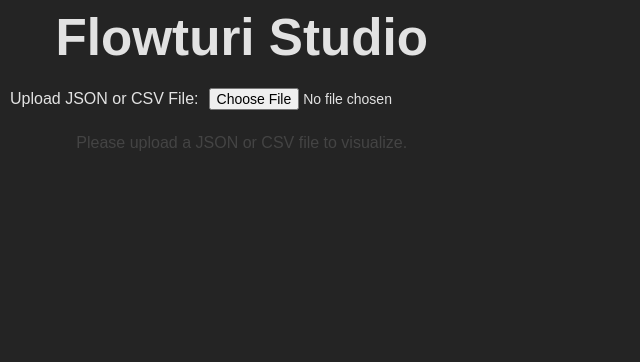
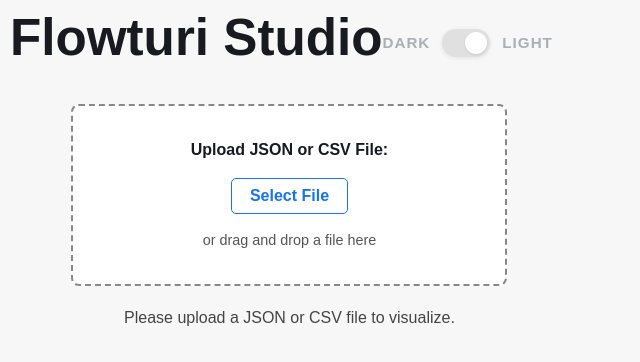
Before and after one commit to ThatOrJohn/flowturi, a React (Vite) app: page / in a window 1280 px wide. Shown: the top 362 px of the page, without its empty margins (0-640 px from the left). Built offline with nearby package versions, Linux system fonts and the light colour scheme.

Commit message:
feat: file drop and dark mode toggle

```diff
--- a/package.json
+++ b/package.json
@@ -14,7 +14,8 @@
     "d3-sankey": "^0.12.3",
     "papaparse": "^5.5.2",
     "react": "^19.1.0",
-    "react-dom": "^19.1.0"
+    "react-dom": "^19.1.0",
+    "react-dropzone": "^14.2.3"
   },
   "devDependencies": {
     "@eslint/js": "^9.25.0",
--- a/src/App.css
+++ b/src/App.css
@@ -2,6 +2,7 @@
   text-align: center;
   padding-top: 10px;
   padding-left: 10px;
+  background: transparent;
 }
 
 svg {
@@ -261,3 +262,171 @@
   rx: 2;
   ry: 2;
 }
+
+/* Theme root styles */
+body.dark {
+  background: #181a20;
+  color: #f3f3f3;
+}
+body.light {
+  background: #f7f7f7;
+  color: #181a20;
+}
+
+/* Remove old .theme-toggle-btn styles if present */
+.theme-toggle-btn {
+  display: none;
+}
+
+/* App header flex layout */
+.app-header {
+  display: flex;
+  align-items: center;
+  justify-content: space-between;
+  padding: 0 16px 10px 0;
+}
+
+.theme-toggle-bar {
+  display: flex;
+  align-items: center;
+  gap: 8px;
+}
+.theme-label-left,
+.theme-label-right {
+  font-size: 0.95em;
+  font-family: Arial, sans-serif;
+  font-weight: 600;
+  color: #a9afb6;
+  letter-spacing: 1px;
+  user-select: none;
+}
+.theme-label-left {
+  margin-right: 4px;
+}
+.theme-label-right {
+  margin-left: 4px;
+}
+
+.theme-switch {
+  position: relative;
+  width: 48px;
+  height: 28px;
+  display: inline-block;
+}
+.theme-switch input {
+  opacity: 0;
+  width: 0;
+  height: 0;
+}
+.theme-switch .slider {
+  position: absolute;
+  cursor: pointer;
+  top: 0;
+  left: 0;
+  right: 0;
+  bottom: 0;
+  background: #e0e0e0;
+  border-radius: 28px;
+  transition: background 0.3s;
+  box-shadow: 0 1px 4px rgba(0, 0, 0, 0.08);
+}
+body.dark .theme-switch .slider {
+  background: #3d3e42;
+}
+.theme-switch .slider:before {
+  content: "";
+  position: absolute;
+  left: 3px;
+  top: 3px;
+  width: 22px;
+  height: 22px;
+  background: #fff;
+  border-radius: 50%;
+  transition: transform 0.3s, background 0.3s;
+  box-shadow: 0 1px 2px rgba(0, 0, 0, 0.1);
+}
+body.dark .theme-switch .slider:before {
+  background: #a9afb6;
+}
+.theme-switch input:checked + .slider:before {
+  transform: translateX(0);
+}
+.theme-switch input:not(:checked) + .slider:before {
+  transform: translateX(20px);
+}
+/* Crescent effect for dark mode */
+.theme-switch input:checked + .slider:after {
+  content: "";
+  position: absolute;
+  left: 3px;
+  top: 3px;
+  width: 22px;
+  height: 22px;
+  background: #3d3e42;
+  border-radius: 50%;
+  z-index: 1;
+  transition: opacity 0.3s;
+  opacity: 1;
+}
+.theme-switch input:not(:checked) + .slider:after {
+  opacity: 0;
+}
+body.light .theme-switch .slider:after {
+  background: #e0e0e0;
+}
+/* Remove old .theme-label styles */
+.theme-label {
+  display: none;
+}
+
+/* Dropzone styles */
+.file-upload-dropzone {
+  border: 2px dashed #888;
+  border-radius: 8px;
+  padding: 24px 16px;
+  margin: 18px auto 18px auto;
+  max-width: 400px;
+  transition: background 0.2s, border-color 0.2s;
+  cursor: pointer;
+  font-family: Arial, sans-serif;
+}
+.file-upload-dropzone.dark {
+  background: #23262f;
+  border-color: #aaa;
+  color: #f3f3f3;
+}
+.file-upload-dropzone.light {
+  background: #fff;
+  border-color: #888;
+  color: #181a20;
+}
+.file-upload-dropzone p {
+  margin: 8px 0;
+}
+
+.dropzone-select-btn {
+  font-size: 1em;
+  padding: 8px 18px;
+  border-radius: 5px;
+  border: none;
+  margin: 8px 0 8px 0;
+  cursor: pointer;
+  font-weight: bold;
+  transition: background 0.2s, color 0.2s;
+}
+.dropzone-select-btn.dark {
+  background: #1a73e8;
+  color: #fff;
+  border: 1px solid #1a73e8;
+}
+.dropzone-select-btn.dark:hover {
+  background: #1761c1;
+}
+.dropzone-select-btn.light {
+  background: #fff;
+  color: #1a73e8;
+  border: 1px solid #1a73e8;
+}
+.dropzone-select-btn.light:hover {
+  background: #e8f0fe;
+}
--- a/src/App.jsx
+++ b/src/App.jsx
@@ -1,18 +1,52 @@
 import { useEffect, useState, useRef } from "react";
+import { useDropzone } from "react-dropzone";
 import SankeyDiagram from "./components/SankeyDiagram";
 import ErrorBoundary from "./components/ErrorBoundary";
 import Papa from "papaparse";
 import "./App.css";
 
+const THEME_KEY = "flowturi-theme";
+
+const getPreferredTheme = () => {
+  // Check localStorage first
+  const stored = localStorage.getItem(THEME_KEY);
+  if (stored === "light" || stored === "dark") return stored;
+  // Check OS-level preference
+  if (
+    window.matchMedia &&
+    window.matchMedia("(prefers-color-scheme: light)").matches
+  ) {
+    return "light";
+  }
+  // Default to dark
+  return "dark";
+};
+
 const App = () => {
   const [snapshots, setSnapshots] = useState([]);
   const [currentIndex, setCurrentIndex] = useState(0);
   const [isPlaying, setIsPlaying] = useState(false);
-  const [playbackSpeed, setPlaybackSpeed] = useState(1000); // Base interval (1s) adjusted by speed multiplier
   const [speedMultiplier, setSpeedMultiplier] = useState(1); // Speed multiplier (0.25x to 2x)
   const [showSpeedMenu, setShowSpeedMenu] = useState(false);
   const [error, setError] = useState(null);
+  const [theme, setTheme] = useState(getPreferredTheme());
   const speedMenuRef = useRef(null);
+
+  // Apply theme to <body> for full-page theming
+  useEffect(() => {
+    document.body.className = theme;
+    localStorage.setItem(THEME_KEY, theme);
+  }, [theme]);
+
+  // Listen for OS-level theme changes if user hasn't overridden
+  useEffect(() => {
+    const stored = localStorage.getItem(THEME_KEY);
+    if (stored === "light" || stored === "dark") return; // user override
+    const mq = window.matchMedia("(prefers-color-scheme: light)");
+    const handler = (e) => setTheme(e.matches ? "light" : "dark");
+    mq.addEventListener("change", handler);
+    return () => mq.removeEventListener("change", handler);
+  }, []);
 
   // Handle file upload
   const handleFileUpload = (event) => {
@@ -203,22 +237,77 @@
 
   const currentSnapshot = snapshots[currentIndex] || null;
 
-  // File upload input JSX
+  // Dropzone file upload handler
+  const onDrop = (acceptedFiles) => {
+    if (acceptedFiles && acceptedFiles.length > 0) {
+      // Simulate a synthetic event for handleFileUpload
+      const file = acceptedFiles[0];
+      handleFileUpload({ target: { files: [file] } });
+    }
+  };
+  const { getRootProps, getInputProps, isDragActive } = useDropzone({
+    onDrop,
+    accept: {
+      "application/json": [".json"],
+      "text/csv": [".csv"],
+    },
+    multiple: false,
+  });
+
+  // Theme toggle handler
+  const toggleTheme = () =>
+    setTheme((prev) => (prev === "dark" ? "light" : "dark"));
+
+  // Theme toggle switch (A11y, Dribbble-inspired, text only, with side labels)
+  const themeToggleSwitch = (
+    <div className="theme-toggle-bar">
+      <span className="theme-label-left">DARK</span>
+      <label className="theme-switch" title="Toggle light/dark mode">
+        <input
+          type="checkbox"
+          checked={theme === "dark"}
+          onChange={toggleTheme}
+          aria-label="Toggle dark mode"
+        />
+        <span className="slider" />
+      </label>
+      <span className="theme-label-right">LIGHT</span>
+    </div>
+  );
+
+  // File upload input JSX (Dropzone)
   const fileUploadInput = (
-    <div className="file-upload">
-      <label htmlFor="file-upload">Upload JSON or CSV File:</label>
-      <input
-        type="file"
-        id="file-upload"
-        accept=".json,.csv"
-        onChange={handleFileUpload}
-      />
+    <div className={`file-upload-dropzone ${theme}`} {...getRootProps()}>
+      <input {...getInputProps()} />
+      {isDragActive ? (
+        <p>Drop the JSON or CSV file here...</p>
+      ) : (
+        <>
+          <p>
+            <b>Upload JSON or CSV File:</b>
+          </p>
+          <button type="button" className={`dropzone-select-btn ${theme}`}>
+            Select File
+          </button>
+          <p
+            style={{
+              fontSize: "0.9em",
+              color: theme === "dark" ? "#aaa" : "#555",
+            }}
+          >
+            or drag and drop a file here
+          </p>
+        </>
+      )}
     </div>
   );
 
   return (
-    <div className="App">
-      <h1>Flowturi Studio</h1>
+    <div className={`App ${theme}`}>
+      <div className="app-header">
+        <h1>Flowturi Studio</h1>
+        {themeToggleSwitch}
+      </div>
       {error ? (
         <>
           {fileUploadInput}
--- a/src/components/SankeyDiagram.jsx
+++ b/src/components/SankeyDiagram.jsx
@@ -316,36 +316,35 @@
       const group = d3.select(this);
       const text = group.select(".node-label");
       const bbox = text.node().getBBox();
-      const padding = 10;
       const backgroundPadding = 2;
-      const totalLabelWidth = bbox.width + 2 * backgroundPadding;
-      let labelX, labelY;
+      let labelX, labelY, rectX;
+      let anchor = "middle";
 
       if (d.depthCategory === "intermediate") {
-        console.log(`Node ${d.name} categorized as intermediate`);
+        anchor = "middle";
         text.attr("text-anchor", "middle");
         labelX = (d.x0 + d.x1) / 2;
         labelY = (d.y1 + d.y0) / 2;
+        rectX = -((bbox.width + 2 * backgroundPadding) / 2);
       } else if (d.depthCategory === "source") {
-        console.log(`Node ${d.name} categorized as source`);
+        anchor = "start";
         text.attr("text-anchor", "start");
-        labelX = Math.max(padding, d.x0 + 5);
+        labelX = d.x0 + 5;
         labelY = (d.y1 + d.y0) / 2;
+        rectX = 0;
       } else {
-        console.log(`Node ${d.name} categorized as sink`);
+        anchor = "end";
         text.attr("text-anchor", "end");
-        labelX = Math.max(
-          padding + totalLabelWidth,
-          Math.min(width - padding, d.x1 - 5)
-        );
+        labelX = d.x1 - 5;
         labelY = (d.y1 + d.y0) / 2;
+        rectX = -(bbox.width + 2 * backgroundPadding);
       }
 
       group.attr("transform", `translate(${labelX}, ${labelY})`);
       group
         .select(".node-label-background")
-        .attr("x", bbox.x - backgroundPadding)
-        .attr("y", bbox.y - backgroundPadding)
+        .attr("x", rectX)
+        .attr("y", -(bbox.height / 2) - backgroundPadding)
         .attr("width", bbox.width + 2 * backgroundPadding)
         .attr("height", bbox.height + 2 * backgroundPadding);
     });
```
Also changed, not shown: 1 other file (tests, documents, lock files or other folders).
